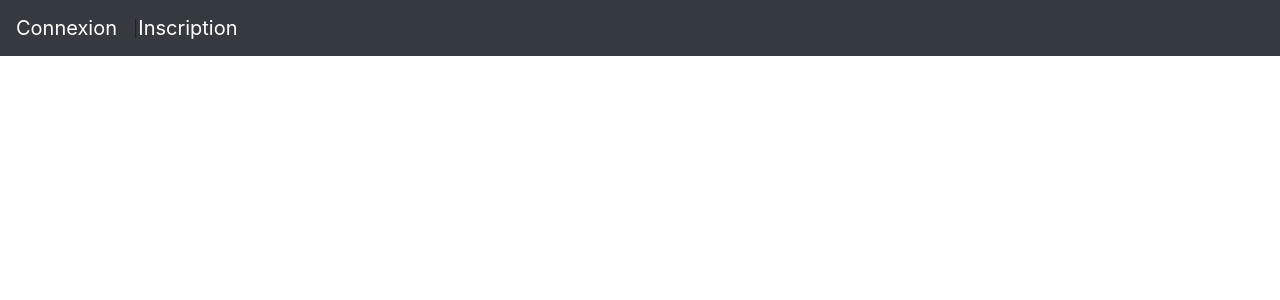
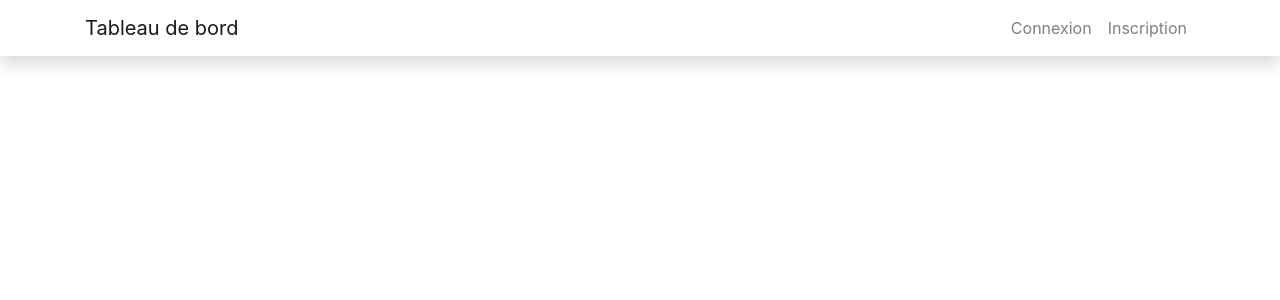
Before and after one commit to arcausin/e-commerce, a Symfony app: template templates/base.html.twig in a window 1280 px wide. Shown: the top 300 px of the page. Run offline with Twig, Linux system fonts and the light colour scheme; the template is opened without the code that fills it, so the values that code supplies are empty; some libraries are stand-ins or nearby versions.

Commit message:
mise a jour template accueil

```diff
--- a/templates/base.html.twig
+++ b/templates/base.html.twig
@@ -12,15 +12,35 @@
     <link href="{{ asset('assets/css/bootstrap.min.css') }}" rel="stylesheet">
 </head>
 <body>
-<header>
-    <nav class="navbar navbar-expand-md navbar-dark fixed-top bg-dark">
-    {% if app.user %}
-        <a class="navbar-brand" href="{{ path('app_account') }}">{{ app.user.firstname }} {{ app.user.lastname }}</a><a class="navbar-brand" href="{{ path('app_logout') }}">Déconnexion</a>
-    {% else %}
-        <a class="navbar-brand" href="{{ path('app_login') }}">Connexion</a> | <a class="navbar-brand" href="{{ path('register') }}">Inscription</a>
-    {% endif %}
-    </nav>
-</header>
+    <header class="shadow">
+        <div class="container">
+            <nav class="navbar navbar-expand-md navbar-light bg-secondary-perso pl-0 pr-0">
+                <a href="#" class="navbar-brand">Tableau de bord</a>
+                <button class="navbar-toggler" data-toggle="collapse" data-target="#navbarMenu">
+                    <span class="navbar-toggler-icon"></span>
+                </button>
+                <div class="collapse navbar-collapse" id="navbarMenu">
+                    <ul class="navbar-nav ml-auto">
+                        {% if app.user %}
+                            <li class="nav-item">
+                                <a href="{{ path('app_account') }}" class="nav-link">{{ app.user.firstname }} {{ app.user.lastname }}</a>
+                            </li>
+                            <li class="nav-item">
+                                <a href="{{ path('app_logout') }}" class="nav-link">Déconnexion</a>
+                            </li>
+                        {% else %}
+                            <li class="nav-item">
+                                <a href="{{ path('app_login') }}" class="nav-link">Connexion</a>
+                            </li>
+                            <li class="nav-item">
+                                <a href="{{ path('register') }}" class="nav-link">Inscription</a>
+                            </li>
+                        {% endif %}
+                    </ul>
+                </div>
+            </nav>
+        </div>
+    </header>
 
 <main role="main">
     <div class="container">
--- a/templates/home/index.html.twig
+++ b/templates/home/index.html.twig
@@ -3,5 +3,4 @@
 {% block title %}{{ title }}{% endblock %}
 
 {% block content %}
-
 {% endblock %}
```
